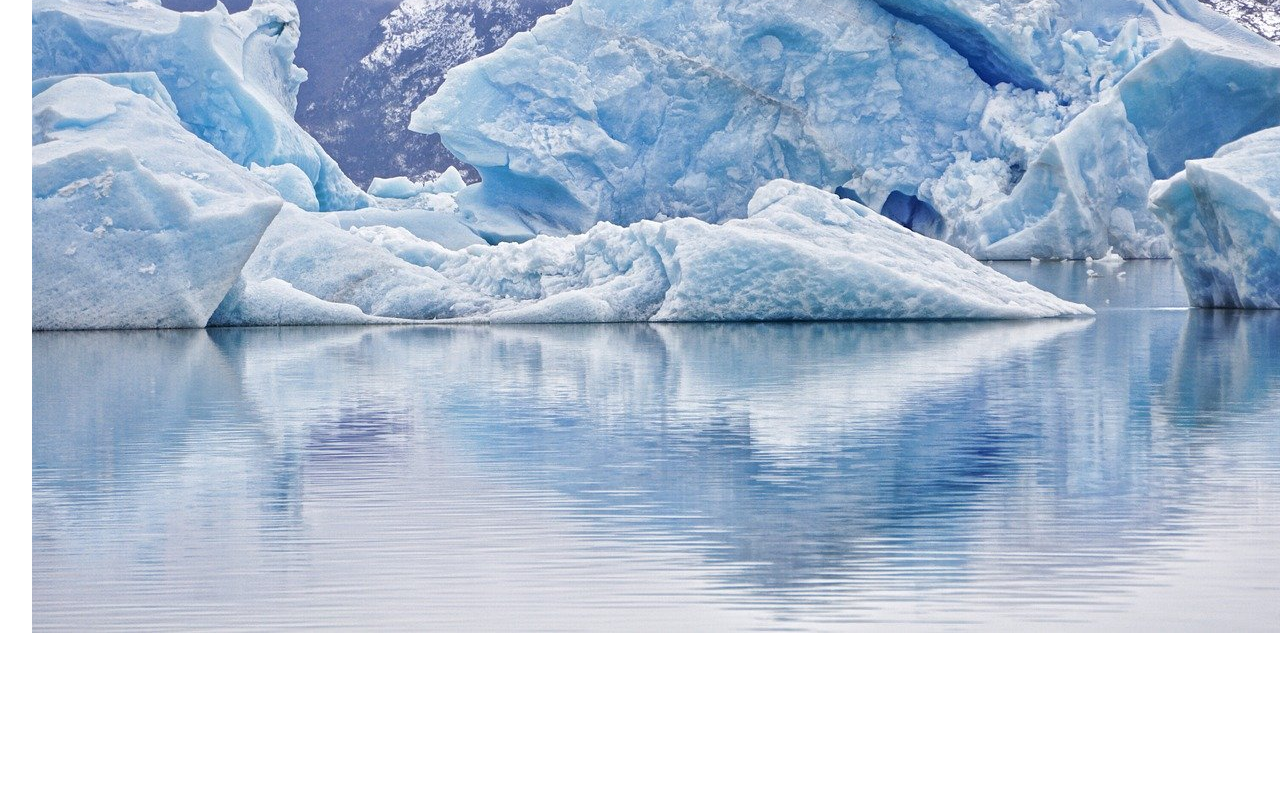
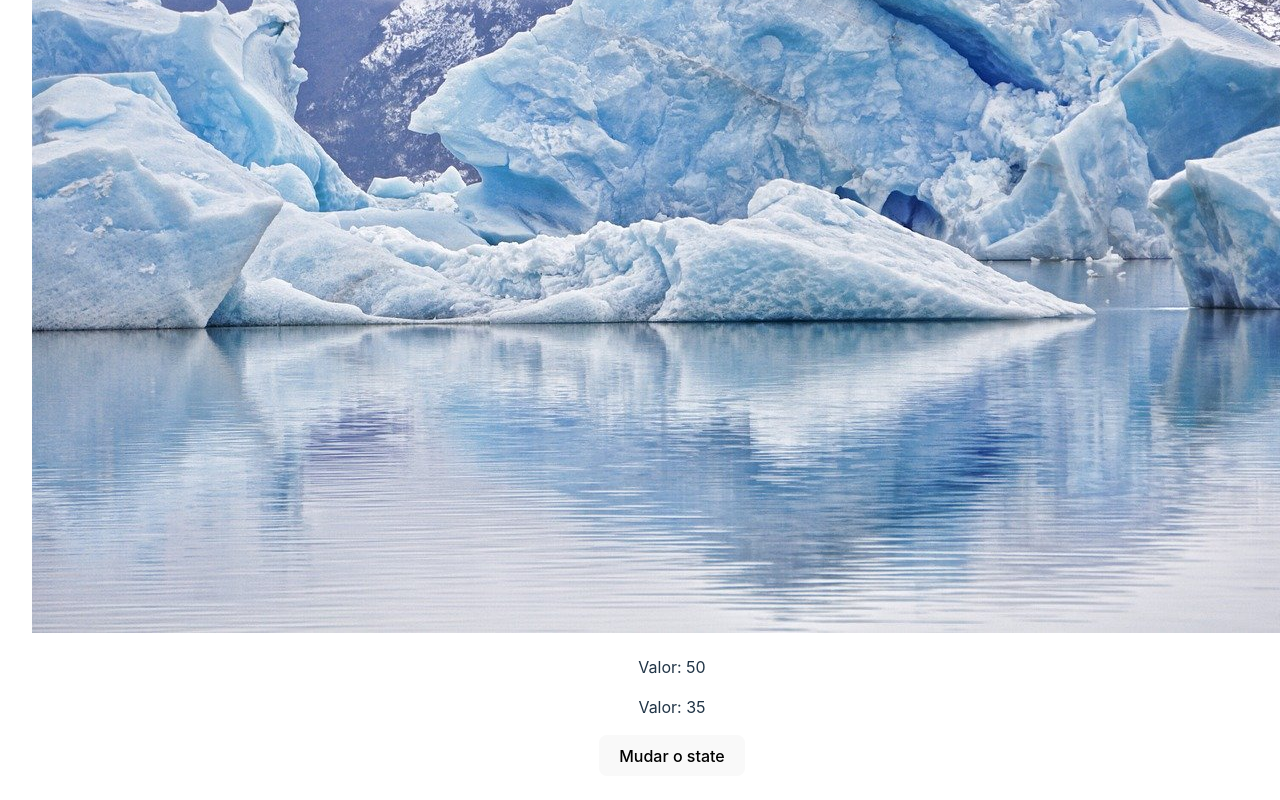
Before and after one commit to jesseprogran/curso_react, a React (Vite) app in the folder 3_avancando_em_react/avancando_em_react/: page / in a window 1280 px wide. Shown: the part 1234-2034 px from the top of the page. Before the commit the page ends 1905 px from the top, so only its background shows below. Built offline with nearby package versions, Linux system fonts and the light colour scheme.

Commit message:
realizando aula sobre hooks useState

```diff
--- a/3_avancando_em_react/avancando_em_react/src/App.jsx
+++ b/3_avancando_em_react/avancando_em_react/src/App.jsx
@@ -1,5 +1,8 @@
+import ManageData from "./components/ManageData";
+
 import "./App.css";
 import Ima02 from "./assets/ima02.jpg";
+
 
 function App() {
   return (
@@ -13,6 +16,7 @@
       <div>
        <img src={Ima02} alt="foto de gelo" />
       </div>
+      <ManageData />
     </div>
   );
 }
--- /dev/null
+++ b/3_avancando_em_react/avancando_em_react/src/components/ManageData.jsx
@@ -0,0 +1,21 @@
+import { useState } from "react";
+
+const ManageData = () => {
+  let someData = 50;
+
+  const [number, setNumber] = useState(35);
+  return (
+    <div>
+      <div>
+        <p>Valor: {someData}</p>
+      </div>
+
+      <div>
+        <p>Valor: {number}</p>
+        <button onClick={() => setNumber(20)}>Mudar o state</button>
+      </div>
+    </div>
+  );
+};
+
+export default ManageData;
```
